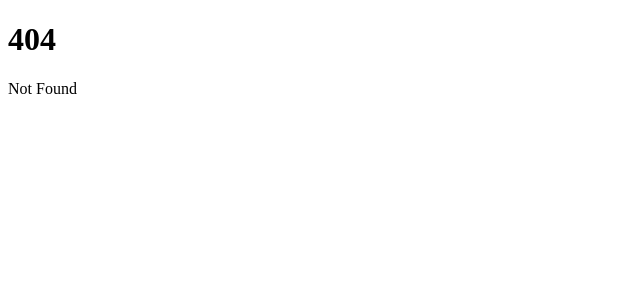
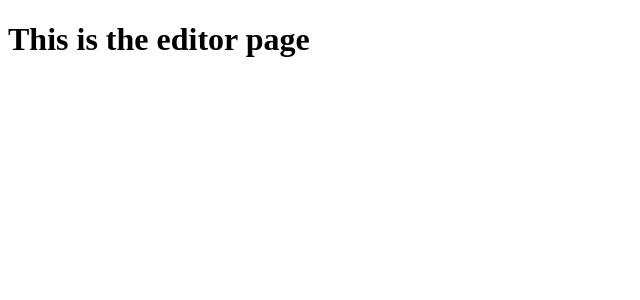
Before and after one commit to amrllkmn/noted-front-end, a SvelteKit app: page /notes in a window 1280 px wide. Before the commit this address had no page. Shown: the top 300 px of the page, without its empty margins (0-640 px from the left). Built offline with nearby package versions, Linux system fonts and the light colour scheme.

Commit message:
Add basic navigation

```diff
--- /dev/null
+++ b/src/routes/notes/+page.svelte
@@ -0,0 +1 @@
+<h1> This is the editor page </h1>
--- /dev/null
+++ b/src/routes/styles.css
@@ -0,0 +1,7 @@
+:root {
+  font-family: -apple-system, BlinkMacSystemFont, 'Segoe UI', Roboto, Oxygen, Ubuntu, Cantarell,
+    'Open Sans', 'Helvetica Neue', sans-serif;
+}
+body {
+  margin: 0;
+}
```
Also changed, not shown: src/lib/index.ts (+7 -0 lines), src/routes/+page.svelte (+14 -2 lines).
